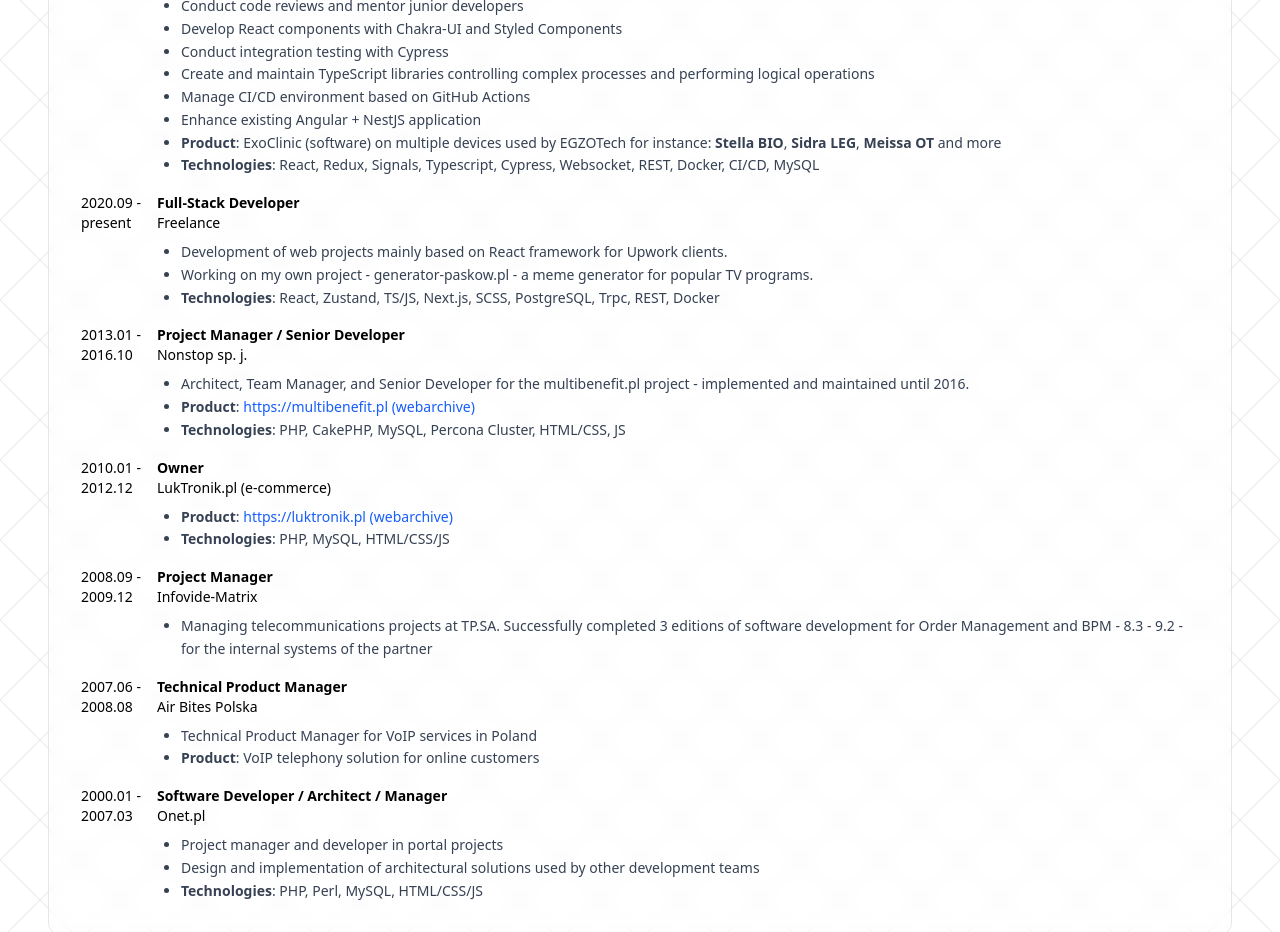
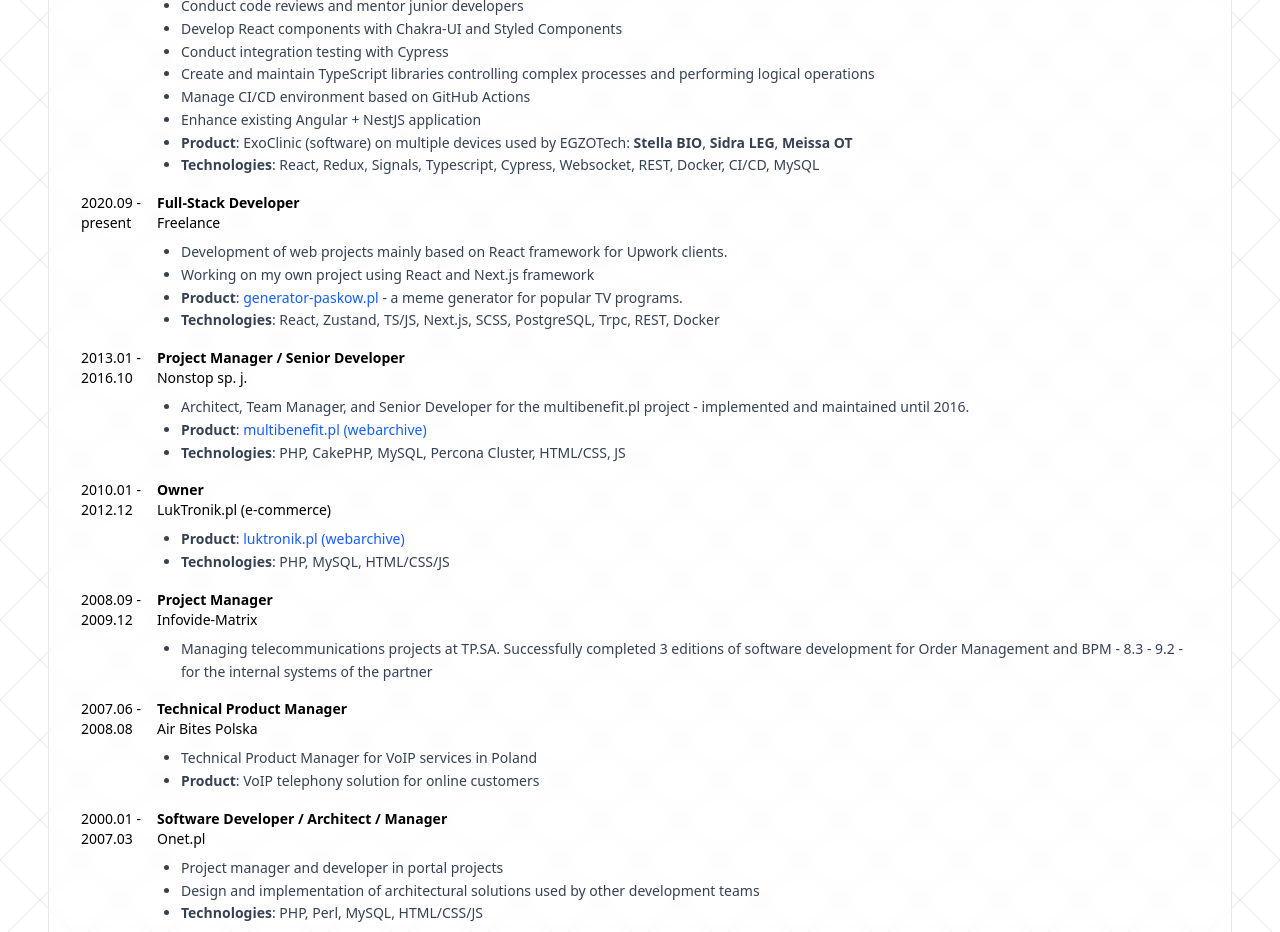
Before and after one commit to rlukawski/personal-website, a React (Vite) app: page / in a window 1280 px wide. Shown: the part 820-1752 px from the top of the page. Built offline with nearby package versions, Linux system fonts and the light colour scheme.

Commit message:
Fix CV issues

```diff
--- a/src/components/Experience.tsx
+++ b/src/components/Experience.tsx
@@ -16,8 +16,8 @@
     ],
     product: (
       <>
-        ExoClinic (software) on multiple devices used by EGZOTech for instance:{" "}
-        <b>Stella BIO</b>, <b>Sidra LEG</b>, <b>Meissa OT</b> and more
+        ExoClinic (software) on multiple devices used by EGZOTech:{" "}
+        <b>Stella BIO</b>, <b>Sidra LEG</b>, <b>Meissa OT</b>
       </>
     ),
     technologies:
@@ -30,8 +30,21 @@
     company: "Freelance",
     descriptions: [
       "Development of web projects mainly based on React framework for Upwork clients.",
-      "Working on my own project - generator-paskow.pl - a meme generator for popular TV programs.",
+      "Working on my own project using React and Next.js framework",
     ],
+    product: (
+      <>
+        <a
+          href="https://generator-paskow.pl"
+          target="_blank"
+          rel="noopener noreferrer"
+          className="text-blue-600 hover:underline"
+        >
+          generator-paskow.pl
+        </a>{" "}
+        - a meme generator for popular TV programs.
+      </>
+    ),
     technologies:
       "React, Zustand, TS/JS, Next.js, SCSS, PostgreSQL, Trpc, REST, Docker",
   },
@@ -52,7 +65,7 @@
           rel="noopener noreferrer"
           className="text-blue-600 hover:underline"
         >
-          https://multibenefit.pl (webarchive)
+          multibenefit.pl (webarchive)
         </a>
       </>
     ),
@@ -71,7 +84,7 @@
         rel="noopener noreferrer"
         className="text-blue-600 hover:underline"
       >
-        https://luktronik.pl (webarchive)
+        luktronik.pl (webarchive)
       </a>
     ),
   },
```
